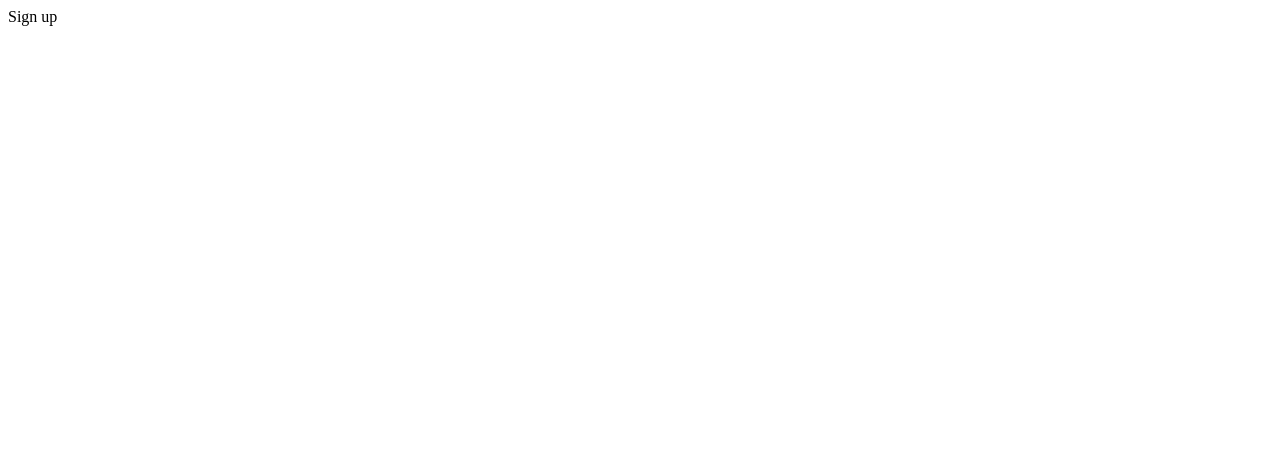
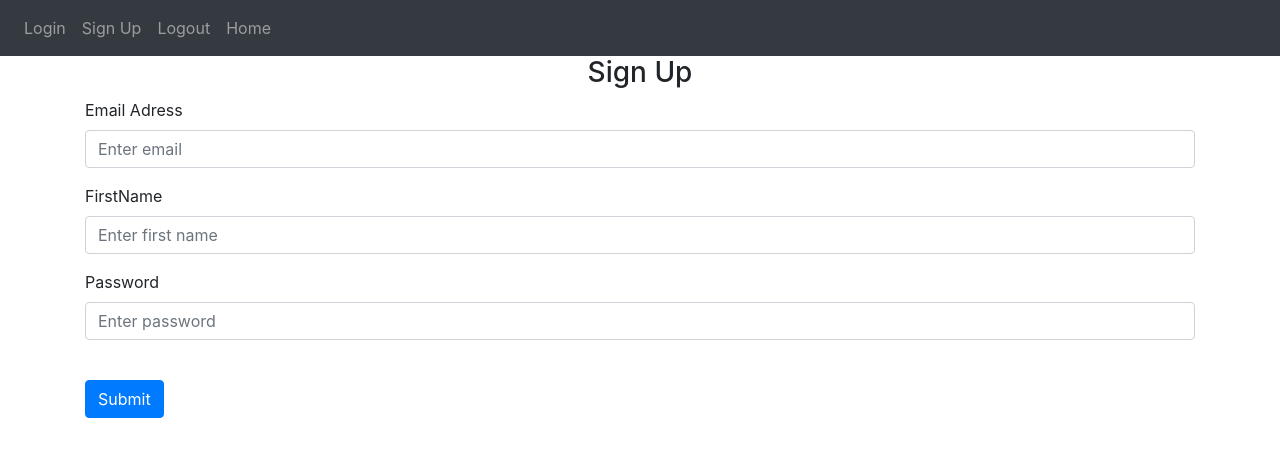
Before and after one commit to Marcoluik/SOP-Flashcards, a Flask app: page /sign-up in a window 1280 px wide. Before the commit the part shown is almost empty. Shown: the top 457 px of the page. Run offline with Flask 3, Linux system fonts and the light colour scheme; some libraries are stand-ins or nearby versions.

Commit message:
Login og signup page virker, opdateret read me og venv tilføjet

```diff
--- a/app/auth.py
+++ b/app/auth.py
@@ -1,10 +1,10 @@
-from flask import Blueprint
+from flask import Blueprint, render_template
 
 auth = Blueprint("auth", __name__)
 
 @auth.route("/login")
 def login():
-    return "<p>Login</p>"
+    return render_template("login.html", namegreet="Marco")
 
 @auth.route("/logout")
 def logout():
@@ -12,4 +12,4 @@ def logout():
 
 @auth.route("/sign-up")
 def sign_up():
-    return "<p>Sign up</p>"
+    return render_template("sign_up.html")
--- a/app/templates/base.html
+++ b/app/templates/base.html
@@ -19,7 +19,12 @@
   </head>
   <body>
     <nav class="navbar navbar-expand-lg navbar-dark bg-dark">
-        <button class="navbar-toggler" type="button" data-toggle="collapse" data-target="#navbar">
+      <button
+        class="navbar-toggler"
+        type="button"
+        data-toggle="collapse"
+        data-target="#navbar"
+      >
         <span class="navbar-toggler-icon"></span>
       </button>
       <div class="collapse navbar-collapse" id="navbar">
@@ -31,8 +36,7 @@
         </div>
       </div>
     </nav>
-
-
+    <div class="container">{% block content %} {% endblock %}</div>
 
     <script
       src="https://code.jquery.com/jquery-3.2.1.slim.min.js"
@@ -63,3 +67,4 @@
     </script>
     {% endblock %}
   </body>
+</html>
--- a/app/templates/home.html
+++ b/app/templates/home.html
@@ -1 +1,4 @@
-{% extends "base.html" %} {% block title %}Changed{% endblock %}
+{% extends "base.html" %} {% block title %}Home{% endblock %} {% block content
+%}
+<h1>This is the home page</h1>
+{% endblock %}
--- /dev/null
+++ b/app/templates/sign_up.html
@@ -0,0 +1,38 @@
+{% extends "base.html" %} {% block title %}Sign up{% endblock %} {% block
+content %}
+<form method="POST">
+  <h3 align="center">Sign Up</h3>
+  <div class="form-group">
+    <label for="email">Email Adress</label>
+    <input
+      type="email"
+      class="form-control"
+      name="email"
+      id="email"
+      placeholder="Enter email"
+    />
+  </div>
+  <div class="form-group">
+    <label for="firstName">FirstName</label>
+    <input
+      type="text"
+      class="form-control"
+      name="firstName"
+      id="firstName"
+      placeholder="Enter first name"
+    />
+  </div>
+  <div class="form-group">
+    <label for="password">Password</label>
+    <input
+      type="password"
+      class="form-control"
+      name="password"
+      id="password"
+      placeholder="Enter password"
+    />
+  </div>
+  <br />
+  <button type="submit" class="btn btn-primary">Submit</button>
+</form>
+{% endblock %}
--- /dev/null
+++ b/requirements.txt
@@ -0,0 +1,3 @@
+flask
+Flask-SQLAlchemy
+flask-login
```
Also changed, not shown: app/static/index.js (added, +8 -0 lines), app/templates/login.html (added, +28 -0 lines), README.md, 1 other file. Lines whose indentation alone changed are shown as unchanged.
